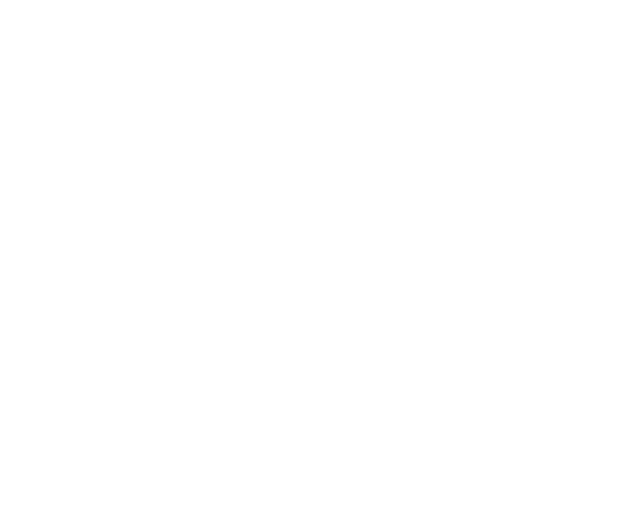
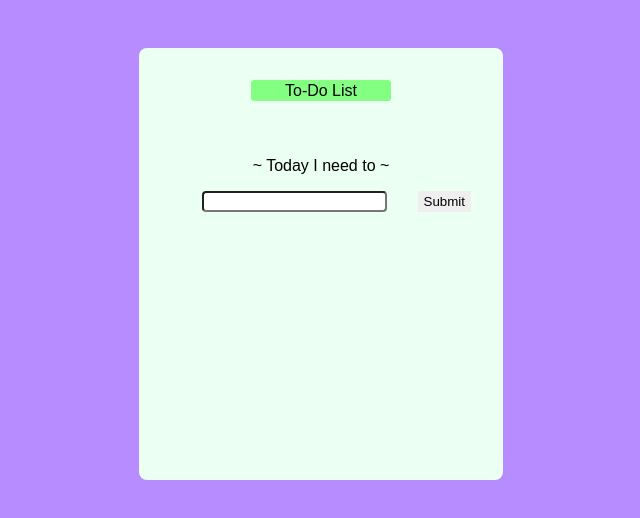
Before and after one commit to dts-kominfo-rea2a/challenge-08-felixst10, a website: page index.html in a window 1280 px wide. Shown: the whole page, without its empty margins (319-959 px from the left). Drawn offline with Linux system fonts and the light colour scheme.

Commit message:
index.html

```diff
--- a/index.html
+++ b/index.html
@@ -5,37 +5,107 @@
     <meta http-equiv="X-UA-Compatible" content="IE=edge" />
     <meta name="viewport" content="width=device-width, initial-scale=1.0" />
     <title>Challenge - DOM</title>
+    <style>
+      body {
+        font-family: sans-serif;
+        background-color: #b68cff;
+        display: flex;
+        justify-content: center;
+        margin-top: 3em;
+      }
+      #app {
+        background-color: #ecfff3;
+        display: flex;
+        flex-direction: column;
+        align-content: center;
+        border-radius: 0.5em;
+        padding: 1em 2em;
+        height: 50vmin;
+        width: 300px;
+      }
+      #todo-title {
+        text-align: center;
+        margin: 2vh 10vh;
+        background-color: #83ff82;
+        border-radius: 0.2em;
+        padding: 0.1em 0.3em;
+      }
+      #todo-subtitle {
+        text-align: center;
+        margin-top: 5vh;
+        margin-bottom: 2vh;
+      }
+      #input {
+        display: flex;
+        flex-direction: row;
+      }
+      #todo-input,
+      #todo-submit #todo-output {
+        justify-content: center;
+        margin-right: 10px auto;
+      }
+      #todo-input {
+        border-radius: 0.3em;
+        margin: auto;
+      }
+      #todo-input:hover,
+      #todo-input:focus {
+        border-color: #dcffbe;
+      }
+      #todo-submit {
+        border: none;
+      }
+    </style>
   </head>
   <body>
     <div id="app">
       <!-- TODO: Buatlah sebuah header dengan id todo-title -->
+      <div id="todo-title">To-Do List</div>
       <!-- TODO: Buatlah sebuah subtitle dengan id todo-subtitle -->
-
+      <div id="todo-subtitle">~ Today I need to ~</div>
       <!-- Section: input -->
-      <!-- TODO: Buatlah sebuah input bertipe text dengan id todo-input -->
-      <!-- TODO: Buatlah sebuah button dengan id todo-submit -->
+      <section id="input">
+        <!-- TODO: Buatlah sebuah input bertipe text dengan id todo-input -->
+        <input type="text" id="todo-input" />
+        <!-- TODO: Buatlah sebuah button dengan id todo-submit -->
+        <button id="todo-submit">Submit</button>
+      </section>
 
       <!-- Section output -->
       <!-- TODO: Buatlah sebuah <ul> dengan id todo-output -->
+      <ul id="todo-output"></ul>
     </div>
 
     <!-- ! Untuk tantangan ini, script jangan diubah ke external js yah ! -->
     <script>
       // TODO: Deklarasi variable sesuai dengan kebutuhan di sini
-      let button;
-      let input;
-      let output;
+      let button = document.getElementById("todo-submit");
+      let input = document.getElementById("todo-input");
+      let output = document.getElementById("todo-output");
 
       // TODO: Buatlah sebuah fungsi dengan nama fnClickHandler
       // Fungsi yang digunakan untuk menambahkan tulisan
       // Jangan ubah cara deklarasi fungsinya, cukup isi saja
-      function fnClickHandler(toDoItem) {}
+      function fnClickHandler(toDoItem) {
+        let isiInput = input.value;
+        let list = document.createElement("li");
+        list.appendChild(document.createTextNode(isiInput));
+        output.append(list);
+        input.value = "";
+      }
 
       // TODO: register event onclick / addEventListener untuk button
       // akan menjalankan fungsi fnClickHandler
+      button.addEventListener("click", fnClickHandler);
 
       // TODO: register event onkeypress / addEventListener untuk input
       // sehingga saat di input ditekan enter akan menjalankan fungsi fnClickHandler juga
+      const keyPressHandler = (event) => {
+        if (event.key === "Enter") {
+          fnClickHandler();
+        }
+      };
+      input.addEventListener("keypress", keyPressHandler);
     </script>
   </body>
 </html>
```
